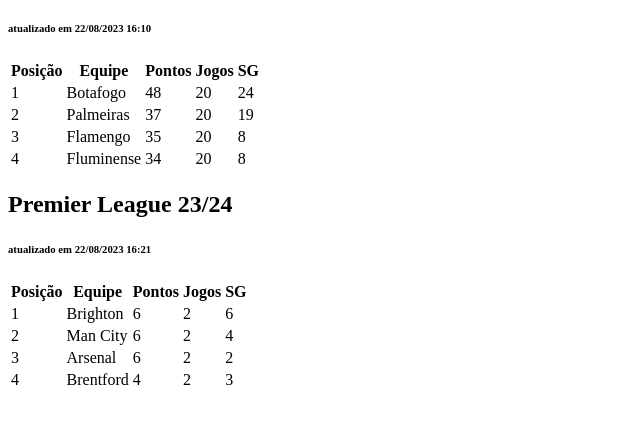
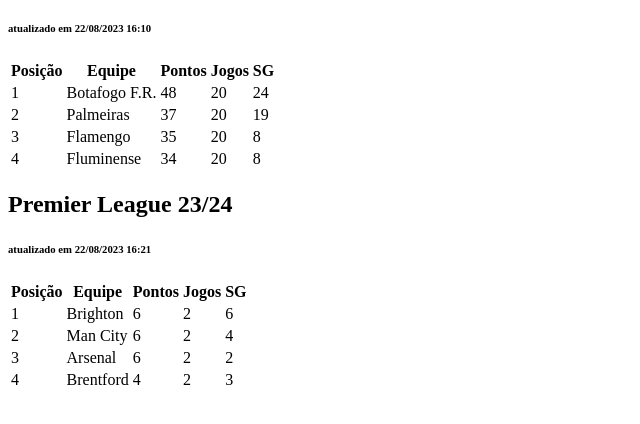
Before and after one commit to JonMacena/aula-tabela, a plain HTML site: page tabelas.html in a window 1280 px wide. Shown: the part 110-534 px from the top of the page, without its empty margins (0-640 px from the left). Drawn offline with Linux system fonts and the light colour scheme.

Commit message:
acrescido F.R. em Botafogo

```diff
--- a/tabelas.html
+++ b/tabelas.html
@@ -21,7 +21,7 @@
         </tr>
         <tr>
             <td>1</td>
-            <td>Botafogo</td>
+            <td>Botafogo F.R.</td>
             <td>48</td>
             <td>20</td>
             <td>24</td>
```
